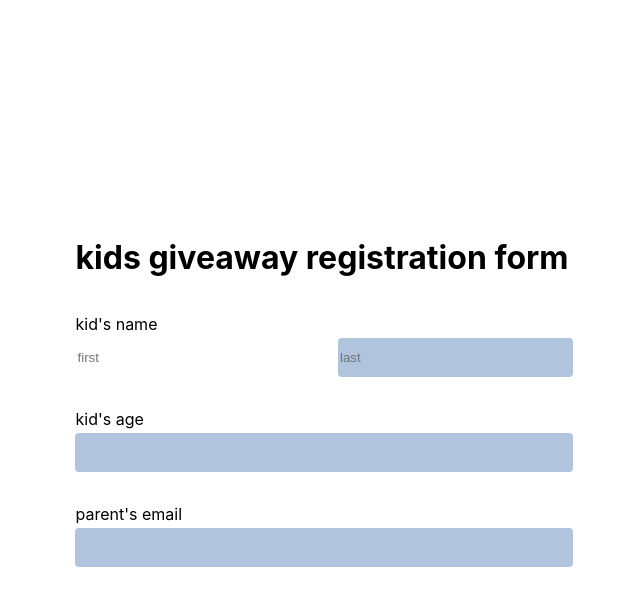
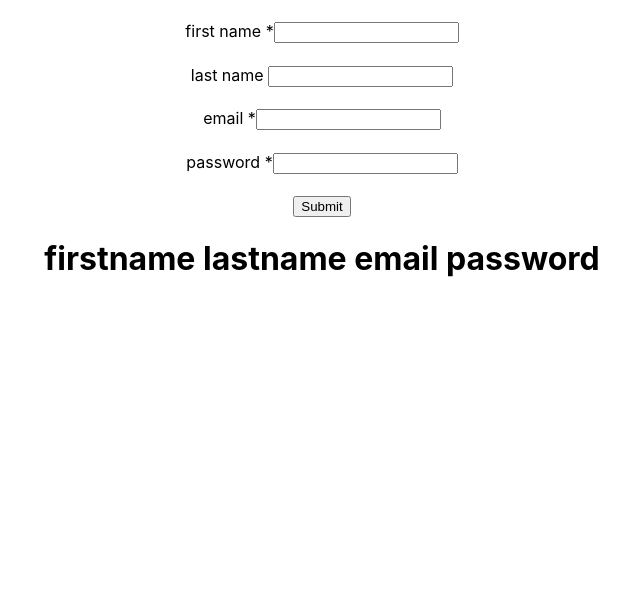
Before and after one commit to mukilathuruv-fz/frenzo-react-6, a React (Create React App) app: page / in a window 1280 px wide. Shown: the top 606 px of the page, without its empty margins (318-958 px from the left). Built offline with nearby package versions, Linux system fonts and the light colour scheme.

Commit message:
handling input with react state

```diff
--- a/src/App.js
+++ b/src/App.js
@@ -1,10 +1,45 @@
+import { useState } from "react";
 import "./App.css";
-import Form from "./components/form/Form";
+import Input from "./components/input/Input";
 function App() {
+  const [firstname, setFirstname] = useState("");
+  const [lastName, setlastName] = useState("");
+  const [email, setemail] = useState("");
+  const [password, setpassword] = useState("");
+  const handleSubmit = e => {
+    e.preventDefault();
+    alert("form submission");
+  };
   return (
-    <div className="App">
-      <Form />
-    </div>
+    <form className="App" onSubmit={handleSubmit}>
+      <Input
+        label="first name"
+        required
+        value={firstname}
+        onChange={e => setFirstname(e.target.value)}
+      />
+      <Input
+        label="last name"
+        value={lastName}
+        onChange={e => setlastName(e.target.value)}
+      />
+      <Input
+        label="email"
+        required
+        type="email"
+        value={email}
+        onChange={e => setemail(e.target.value)}
+      />
+      <Input
+        label="password"
+        required
+        type="password"
+        value={password}
+        onChange={e => setpassword(e.target.value)}
+      />
+      <Input type="submit" />
+      <h1>{`firstname ${firstname}  lastname ${lastName} email ${email} password ${password}`}</h1>
+    </form>
   );
 }
 
--- a/src/components/form/Form.jsx
+++ b/src/components/form/Form.jsx
@@ -6,10 +6,10 @@ const Form = () => {
       <form className="grid place-content-center h-screen">
         <h1>kids giveaway registration form</h1>
         <div className="grid grid-col-2 gap-2">
-          <Input label={"kid's name"} placeHolder="first" rounded />
-          <Input placeHolder="last" bg="blue" rounded />
+          <Input label={"kid's name"} placeHolder="first" rounded/>
+          <Input placeHolder="last" bg="blue" rounded/>
         </div>
-        <Input label={"kid's age"} bg="blue" rounded />
+        <Input label={"kid's age"} bg="blue" rounded/>
         <Input label={"parent's email"} bg="blue" rounded />
       </form>
     </div>
--- /dev/null
+++ b/src/components/input/Input.jsx
@@ -0,0 +1,30 @@
+const Input = ({
+  label,
+  type = "text",
+  required,
+  name,
+  helperText,
+  value,
+  onChange,
+}) => {
+  return (
+    <div>
+      <h1>{}</h1>
+      {label && (
+        <label htmlFor={name}>
+          {label} {required && <span>*</span>}
+        </label>
+      )}
+      <input
+        type={type}
+        required={required}
+        id={name}
+        value={value}
+        onChange={onChange}
+      />
+      {helperText && <span>{helperText}</span>}
+    </div>
+  );
+};
+
+export default Input;
```
